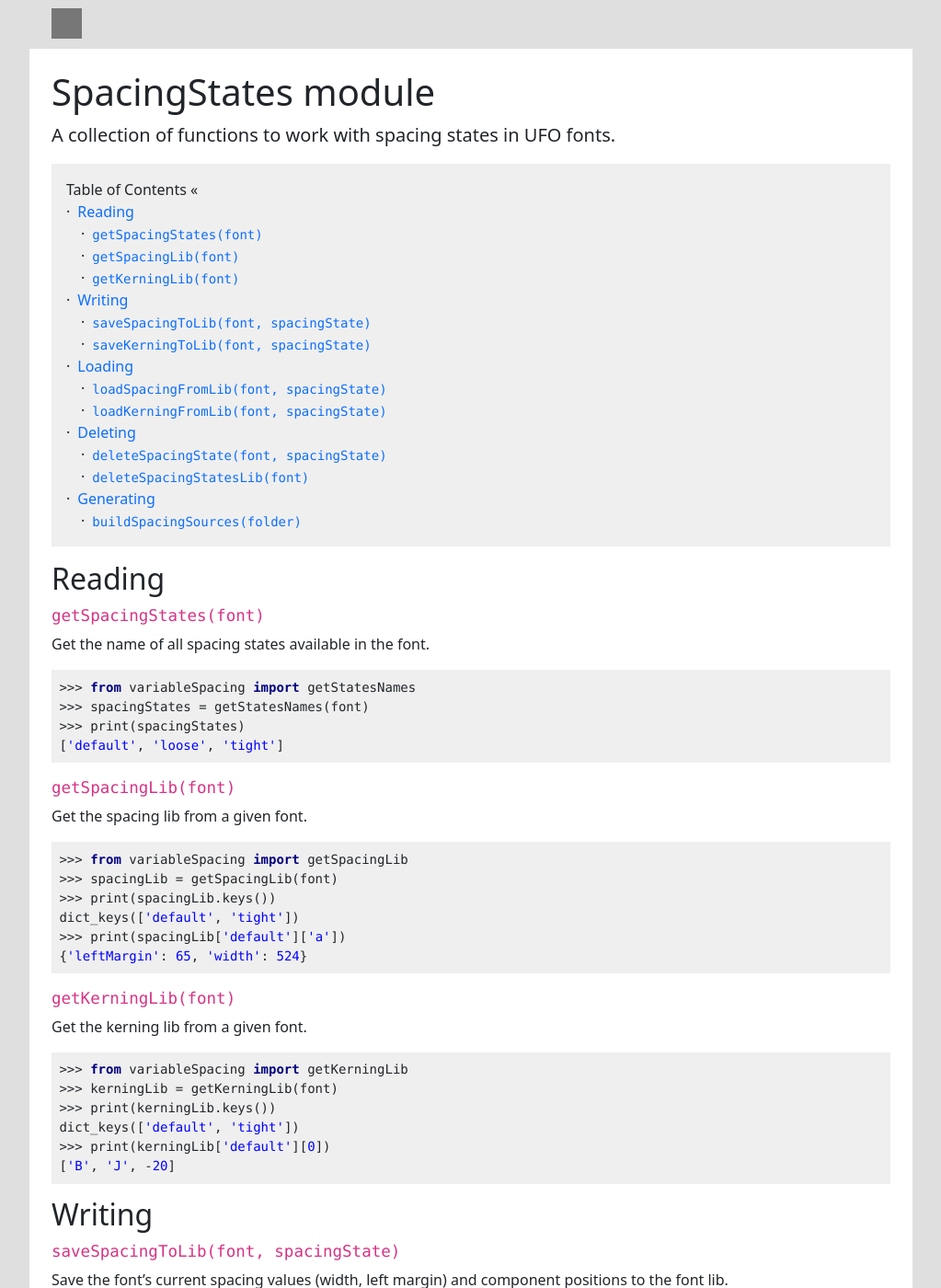
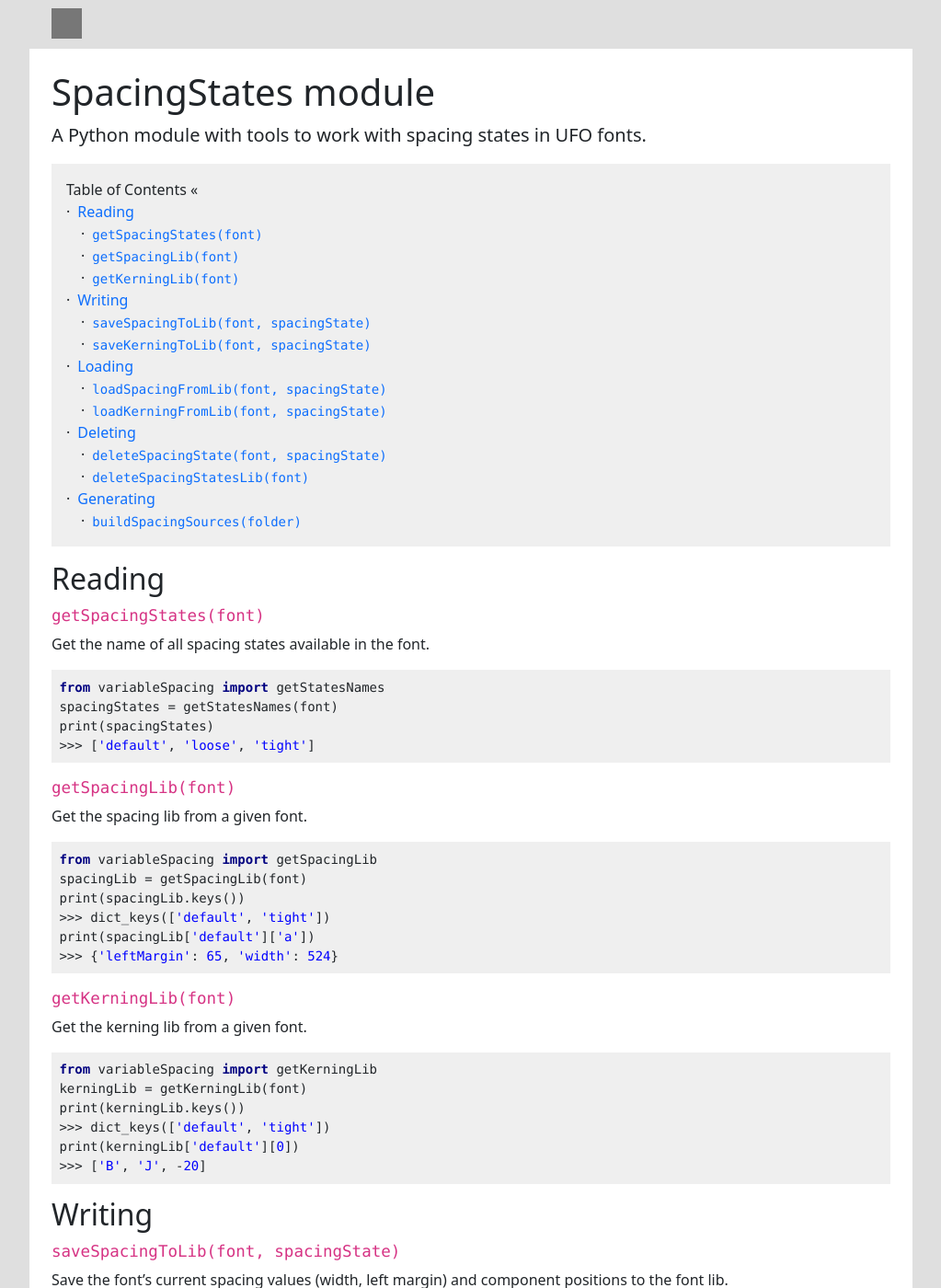
Before and after one commit to gferreira/fb-variable-spacing, a Jekyll site: the page built from docs/_reference/spacing-states-module.md, in a window 1280 px wide and 1400 px high. Shown: the whole window at 92% size, without its empty margins (128-1151 px from the left). Built offline with Jekyll 4.4.1, drawn with Linux system fonts in a browser that asks for light colours; nearby versions of some CDN libraries.

Commit message:
Update spacing-states-module.md

````diff
--- a/docs/_reference/spacing-states-module.md
+++ b/docs/_reference/spacing-states-module.md
@@ -4,7 +4,7 @@ layout : default
 order  : 2
 ---
 
-A collection of functions to work with spacing states in UFO fonts.
+A Python module with tools to work with spacing states in UFO fonts.
 {: .lead}
 
 * Table of Contents
@@ -19,10 +19,10 @@ Reading
 Get the name of all spacing states available in the font.
 
 ```python
->>> from variableSpacing import getStatesNames
->>> spacingStates = getStatesNames(font)
->>> print(spacingStates)
-['default', 'loose', 'tight']
+from variableSpacing import getStatesNames
+spacingStates = getStatesNames(font)
+print(spacingStates)
+>>> ['default', 'loose', 'tight']
 ```
 
 ##### `getSpacingLib(font)`
@@ -30,12 +30,12 @@ Get the name of all spacing states available in the font.
 Get the spacing lib from a given font.
 
 ```python
->>> from variableSpacing import getSpacingLib
->>> spacingLib = getSpacingLib(font)
->>> print(spacingLib.keys())
-dict_keys(['default', 'tight'])
->>> print(spacingLib['default']['a'])
-{'leftMargin': 65, 'width': 524}
+from variableSpacing import getSpacingLib
+spacingLib = getSpacingLib(font)
+print(spacingLib.keys())
+>>> dict_keys(['default', 'tight'])
+print(spacingLib['default']['a'])
+>>> {'leftMargin': 65, 'width': 524}
 ```
 
 ##### `getKerningLib(font)`
@@ -43,12 +43,12 @@ dict_keys(['default', 'tight'])
 Get the kerning lib from a given font.
 
 ```python
->>> from variableSpacing import getKerningLib
->>> kerningLib = getKerningLib(font)
->>> print(kerningLib.keys())
-dict_keys(['default', 'tight'])
->>> print(kerningLib['default'][0])
-['B', 'J', -20]
+from variableSpacing import getKerningLib
+kerningLib = getKerningLib(font)
+print(kerningLib.keys())
+>>> dict_keys(['default', 'tight'])
+print(kerningLib['default'][0])
+>>> ['B', 'J', -20]
 ```
 
 
````
